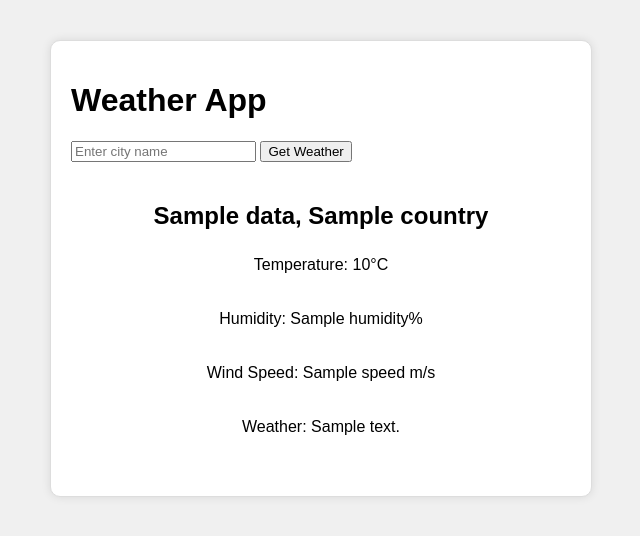
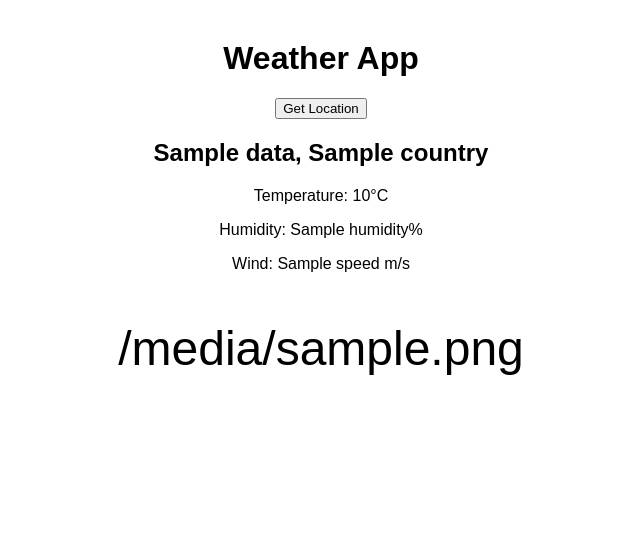
Before and after one commit to Dishant-dyavarchetti/York_hackathon_automate, a Flask app: template generated_projects/project_w1-5/src/templates/index.html in a window 1280 px wide. Shown: the top 536 px of the page, without its empty margins (319-959 px from the left). Run offline with Flask 3, Linux system fonts and the light colour scheme; the template is opened without the code that fills it: most values are stand-ins (such as "Sample title", 1, 10 or a date in 2020).

```diff
--- a/generated_projects/project_w1-5/src/main.py
+++ b/generated_projects/project_w1-5/src/main.py
@@ -1,10 +1,9 @@
 from flask import Flask, render_template, request
+import os
+from dotenv import load_dotenv
 import requests
-from dotenv import load_dotenv
-import os
 
 load_dotenv()
-
 app = Flask(__name__)
 
 OPEN_WEATHER_API_KEY = os.getenv('OPEN_WEATHER_API_KEY')
@@ -12,11 +11,15 @@ OPEN_WEATHER_API_KEY = os.getenv('OPEN_WEATHER_API_KEY')
 @app.route('/', methods=['GET', 'POST'])
 def index():
     if request.method == 'POST':
-        city = request.form.get('city')
-        url = f'http://api.openweathermap.org/data/2.5/weather?q={city}&appid={OPEN_WEATHER_API_KEY}&units=metric'
-        response = requests.get(url)
-        data = response.json()
-        return render_template('index.html', data=data)
+        lat = request.form['lat']
+        lon = request.form['lon']
+        api_url = f'http://api.openweathermap.org/data/2.5/weather?lat={lat}&lon={lon}&appid={OPEN_WEATHER_API_KEY}&units=metric'
+        response = requests.get(api_url)
+        if response.status_code == 200:
+            data = response.json()
+            return render_template('index.html', data=data)
+        else:
+            return render_template('index.html', error='Failed to fetch data')
     return render_template('index.html')
 
 if __name__ == '__main__':
--- a/generated_projects/project_w1-5/src/static/style.css
+++ b/generated_projects/project_w1-5/src/static/style.css
@@ -0,0 +1 @@
+/* Add any additional styles here */
--- a/generated_projects/project_w1-5/src/templates/index.html
+++ b/generated_projects/project_w1-5/src/templates/index.html
@@ -1,69 +1,47 @@
 <!DOCTYPE html>
-<html lang='en'>
+<html>
 <head>
-    <meta charset='UTF-8'>
-    <meta name='viewport' content='width=device-width, initial-scale=1.0'>
     <title>Weather App</title>
     <style>
         body {
             font-family: Arial, sans-serif;
-            background-color: #f0f0f0;
         }
-        .container {
-            max-width: 500px;
+        #container {
+            width: 80%;
             margin: 40px auto;
-            padding: 20px;
-            background-color: #fff;
-            border: 1px solid #ddd;
-            border-radius: 10px;
-            box-shadow: 0 0 10px rgba(0,0,0,0.1);
+            text-align: center;
         }
-        .weather-data {
-            display: flex;
-            flex-direction: column;
-            align-items: center;
-            padding: 20px;
-        }
-        .weather-data h2 {
-            margin-bottom: 10px;
-        }
-        .weather-data p {
-            margin-bottom: 20px;
-        }
-        .error-message {
-            color: #f00;
+        #weather-icon {
+            font-size: 48px;
         }
     </style>
 </head>
 <body>
-    <div class='container'>
+    <div id='container'>
         <h1>Weather App</h1>
-        <form method='post'>
-            <input type='text' name='city' placeholder='Enter city name'>
-            <button type='submit'>Get Weather</button>
+        <button onclick='getLocation()'>Get Location</button>
+        <form id='location-form' method='post'>
+            <input type='hidden' id='lat' name='lat'>
+            <input type='hidden' id='lon' name='lon'>
         </form>
         {% if data %}
-            <div class='weather-data'>
-                <h2>{{ data['name'] }}, {{ data['sys']['country'] }}</h2>
-                <p>Temperature: {{ data['main']['temp'] }}°C</p>
-                <p>Humidity: {{ data['main']['humidity'] }}%</p>
-                <p>Wind Speed: {{ data['wind']['speed'] }} m/s</p>
-                <p>Weather: {{ data['weather'][0]['description'] }}</p>
-            </div>
+            <h2>{{ data['name'] }}, {{ data['sys']['country'] }}</h2>
+            <p>Temperature: {{ data['main']['temp'] }}°C</p>
+            <p>Humidity: {{ data['main']['humidity'] }}%</p>
+            <p>Wind: {{ data['wind']['speed'] }} m/s</p>
+            <p id='weather-icon'>{{ data['weather'][0]['icon'] }}</p>
         {% elif error %}
-            <p class='error-message'>{{ error }}</p>
+            <p>{{ error }}</p>
         {% endif %}
     </div>
     <script>
-        navigator.geolocation.getCurrentPosition(position => {
-            const lat = position.coords.latitude;
-            const lon = position.coords.longitude;
-            const url = `http://api.openweathermap.org/data/2.5/weather?lat=${lat}&lon=${lon}&appid={{ OPEN_WEATHER_API_KEY }}&units=metric`;
-            fetch(url)
-                .then(response => response.json())
-                .then(data => console.log(data))
-                .catch(error => console.error(error));
-        }, error => console.error(error));
+        function getLocation() {
+            navigator.geolocation.getCurrentPosition(position => {
+                document.getElementById('lat').value = position.coords.latitude;
+                document.getElementById('lon').value = position.coords.longitude;
+                document.getElementById('location-form').submit();
+            });
+        }
     </script>
 </body>
 </html>
```
Also changed, not shown: generated_projects/project_w1-5/run.py (+15 -11 lines), generated_projects/project_w1-5/src/static/app.js (+1 -9 lines), generated_projects/project_w1-5/README.md.
